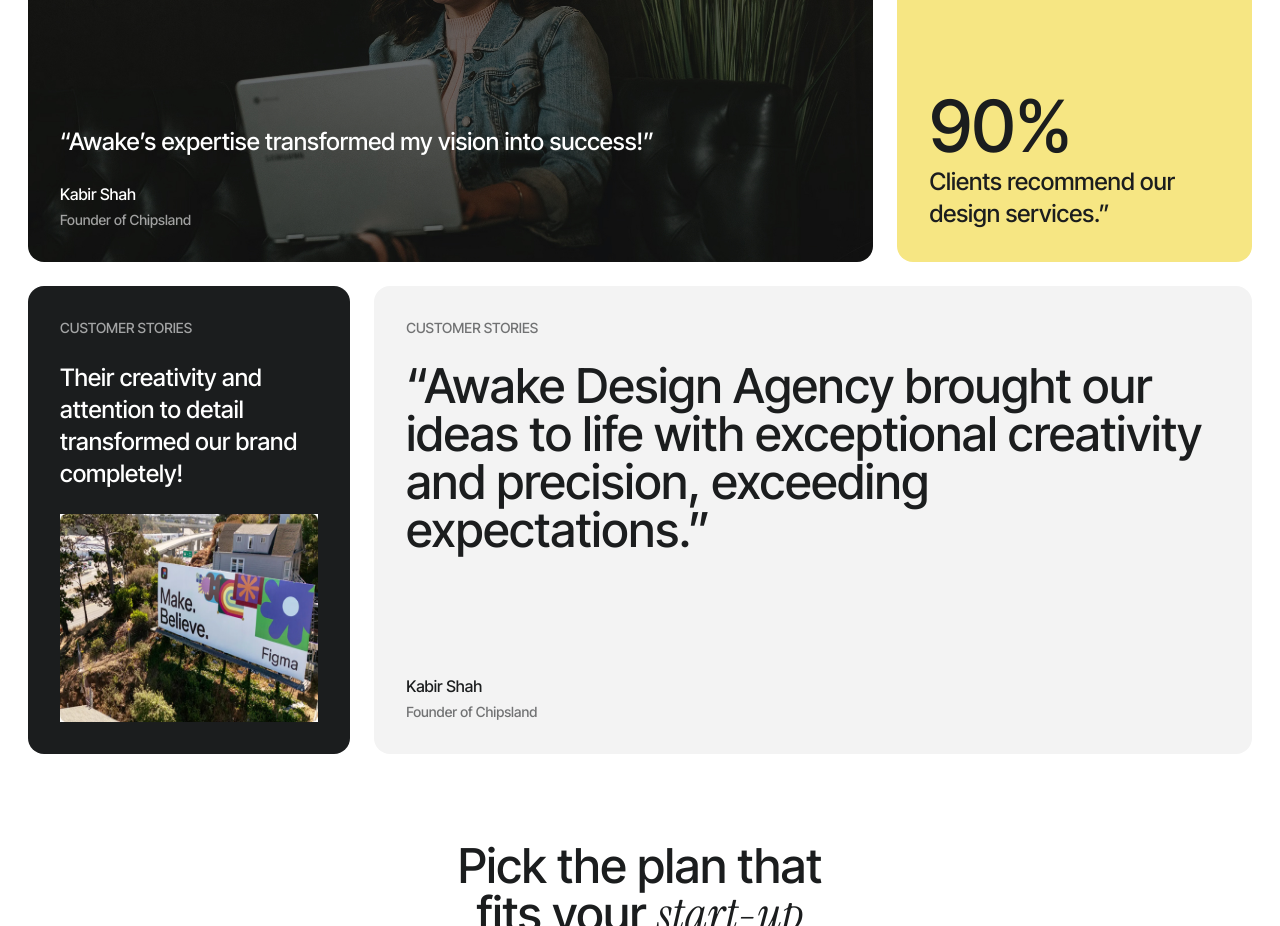
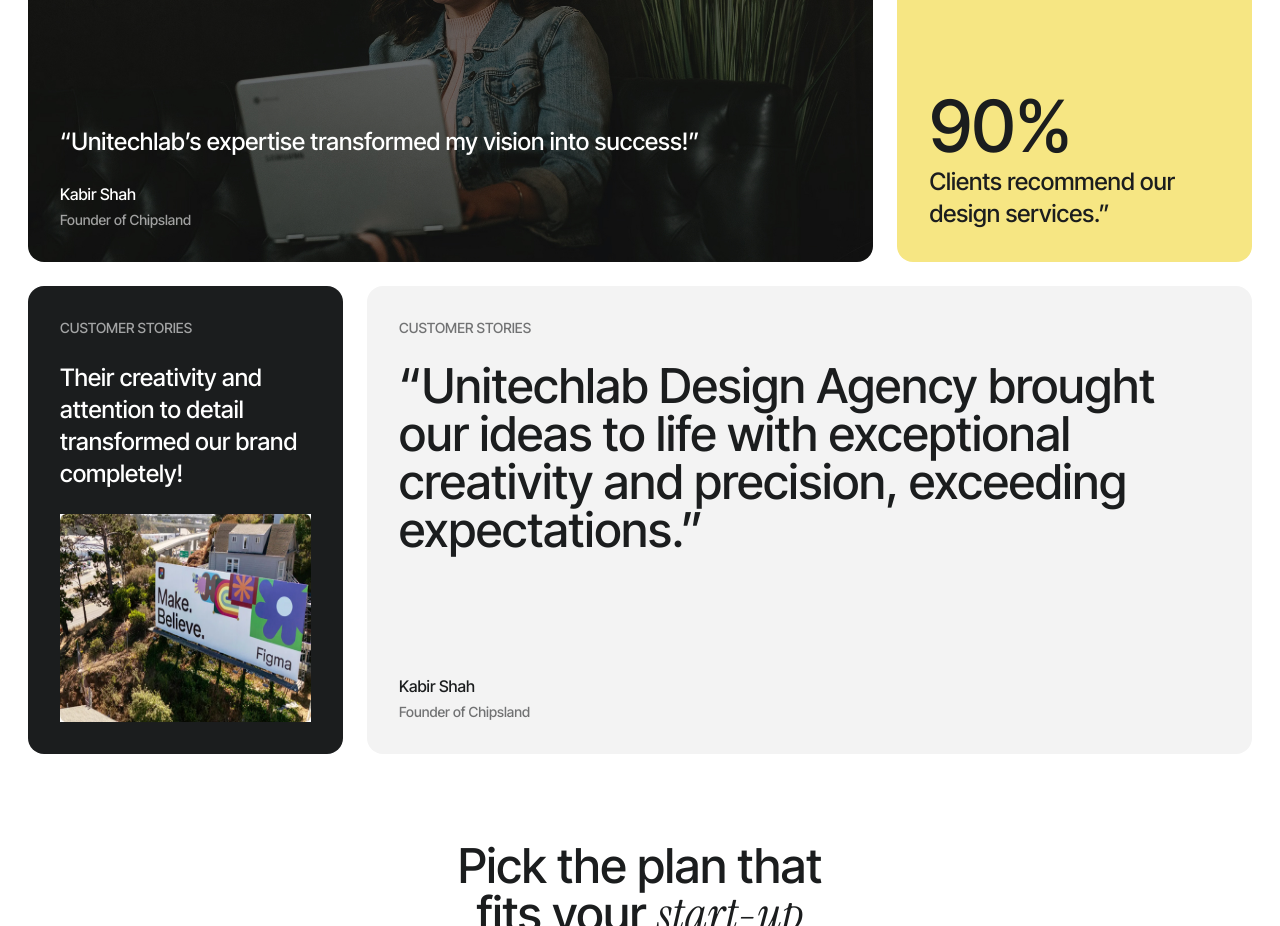
Before and after one commit to sudarshan-vr/unitechlab_website, a Next.js app in the folder package/: page / in a window 1280 px wide. Shown: the part 5560-6486 px from the top of the page. Built offline with nearby package versions, Linux system fonts and the light colour scheme; no server answers.

Commit message:
Update index.tsx

```diff
--- a/package/src/app/components/home/customer-stories/index.tsx
+++ b/package/src/app/components/home/customer-stories/index.tsx
@@ -23,7 +23,7 @@ function CustomerStories() {
                   </span>
                   <div className='flex flex-col gap-6 '>
                     <h4 className='text-white'>
-                      “Awake’s expertise transformed my vision into success!”
+                      “Unitechlab’s expertise transformed my vision into success!”
                     </h4>
                     <div className='flex flex-col gap-1'>
                       <p className='text-white font-medium'>Kabir Shah</p>
@@ -77,7 +77,7 @@ function CustomerStories() {
                       Customer stories
                     </span>
                     <h2 className='text-2xl lg:text-5xl'>
-                      “Awake Design Agency brought our ideas to life with
+                      “Unitechlab Design Agency brought our ideas to life with
                       exceptional creativity and precision, exceeding
                       expectations.”
                     </h2>
```
